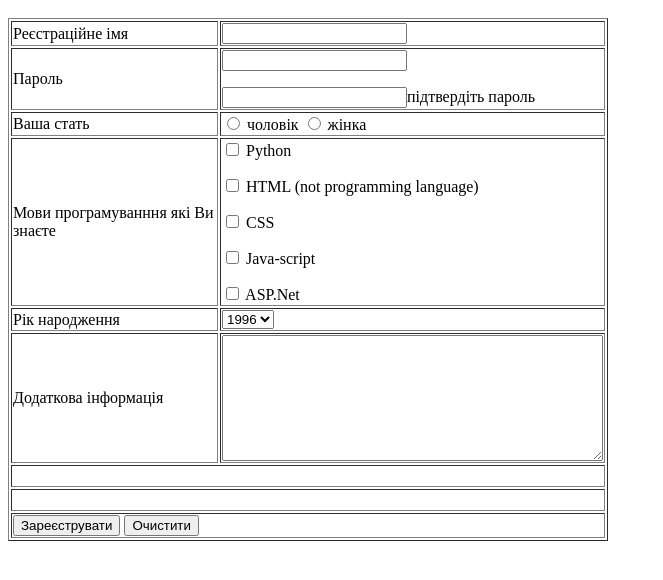
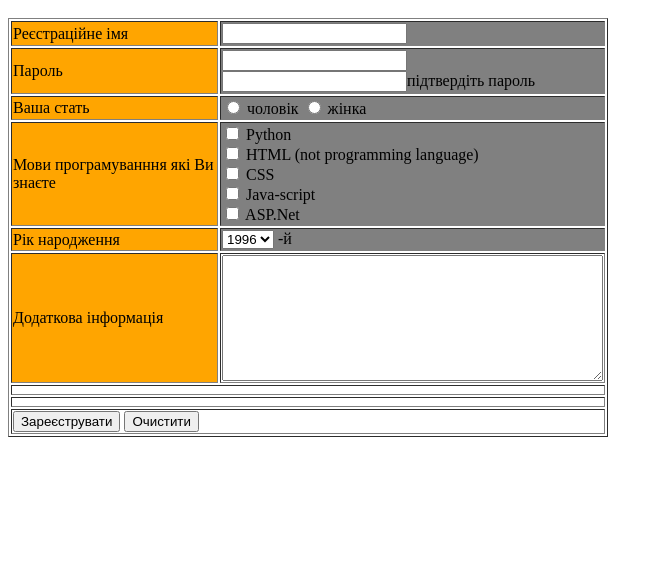
Before and after one commit to vladyslavhanoshenko/Internet-technologies, a plain HTML site: page p7/form.html in a window 1280 px wide. Shown: the part 48-628 px from the top of the page, without its empty margins (0-663 px from the left). Drawn offline with Linux system fonts and the light colour scheme.

Commit message:
final version of anketa rozrobnika

```diff
--- a/p7/form.html
+++ b/p7/form.html
@@ -10,56 +10,60 @@
         <h1>Анкета Web-розробника</h1>
         <table border="1" width="600px">
             <tr>
-                <td>
+                <td bgcolor="orange">
                     Реєстраційне імя
                 </td>
-                <td>
+                <td bgcolor="gray">
                     <input name="username">
                 </td>
             </tr>
             <tr>
-                <td>
+                <td bgcolor="orange">
                     Пароль
                 </td>
-                <td>
-                    <input name="password">
-                    <p><input name="confirmedpassword">підтвердіть пароль</p>
+                <td bgcolor="gray">
+                    <p><input name="password"><br>
+                        <input name="confirmedpassword">підтвердіть пароль</p>
                 </td>
             </tr>
             <tr>
-                <td>
+                <td bgcolor="orange">
                     Ваша стать
                 </td>
-                <td>
+                <td bgcolor="gray">
                     <p><input type="radio" name="sex" value="male"> чоловік <input type="radio" name="sex"
                             value="female"> жінка</p>
                 </td>
             </tr>
             <tr>
-                <td>
+                <td bgcolor="orange">
                     Мови програмуванння які Ви знаєте
                 </td>
-                <td>
-                    <p><input type="checkbox" name="a" value="Python"> Python</p>
-                    <p><input type="checkbox" name="a" value="HTML"> HTML (not programming language)</p>
-                    <p><input type="checkbox" name="a" value="CSS"> CSS</p>
-                    <p><input type="checkbox" name="a" value="JS"> Java-script</p>
-                    <p><input type="checkbox" name="a" value="ASPNET"> ASP.Net</p>
+                <td bgcolor="gray">
+                    <p><input type="checkbox" name="Python" value="Python"> Python <br>
+                        <input type="checkbox" name="HTML" value="HTML"> HTML (not programming language) <br>
+                        <input type="checkbox" name="CSS" value="CSS"> CSS <br>
+                        <input type="checkbox" name="JS" value="JS"> Java-script <br>
+                        <input type="checkbox" name="ASPNET" value="ASPNET"> ASP.Net</p>
                 </td>
             </tr>
             <tr>
-                <td>
+                <td bgcolor="orange">
                     Рік народження
                 </td>
-                <td>
-                    <select>
-                        <option>1996</option>
-                        <option>1997</option>
-                    </select>
+                <td bgcolor="gray">
+                    <p>
+                        <select>
+                            <option>1996</option>
+                            <option>1997</option>
+                        </select>
+                        -й
+                    </p>
+
                 </td>
             </tr>
             <tr>
-                <td>
+                <td bgcolor="orange">
                     Додаткова інформація
                 </td>
                 <td>
@@ -67,13 +71,11 @@
                 </td>
             </tr>
             <tr>
-                <td colspan="2">
-                    &nbsp;
+                <td colspan="2" height="10px">
                 </td>
             </tr>
             <tr>
-                <td colspan="2">
-                    &nbsp;
+                <td colspan="2" height="10px">
                 </td>
             </tr>
             <tr>
```
